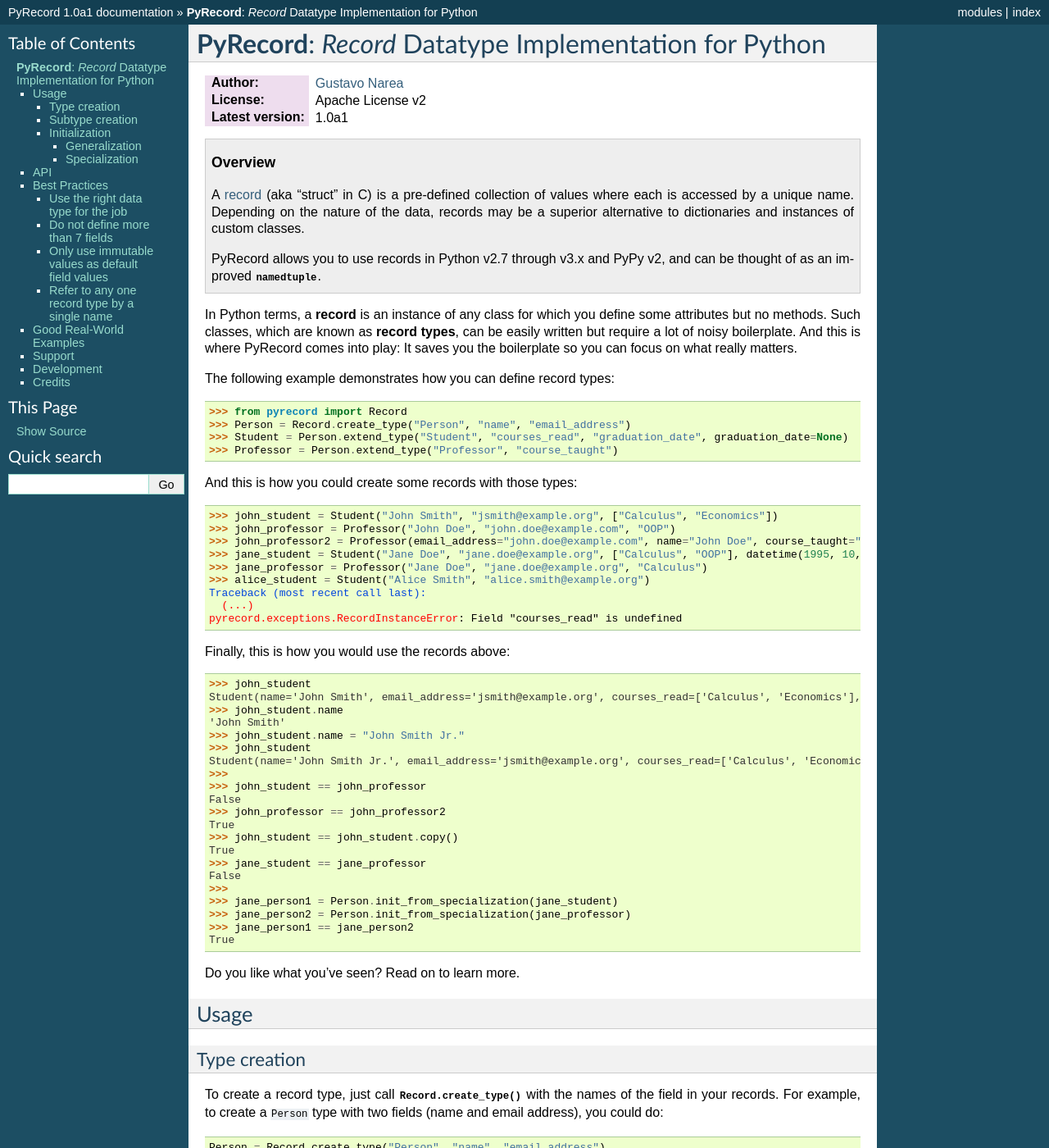
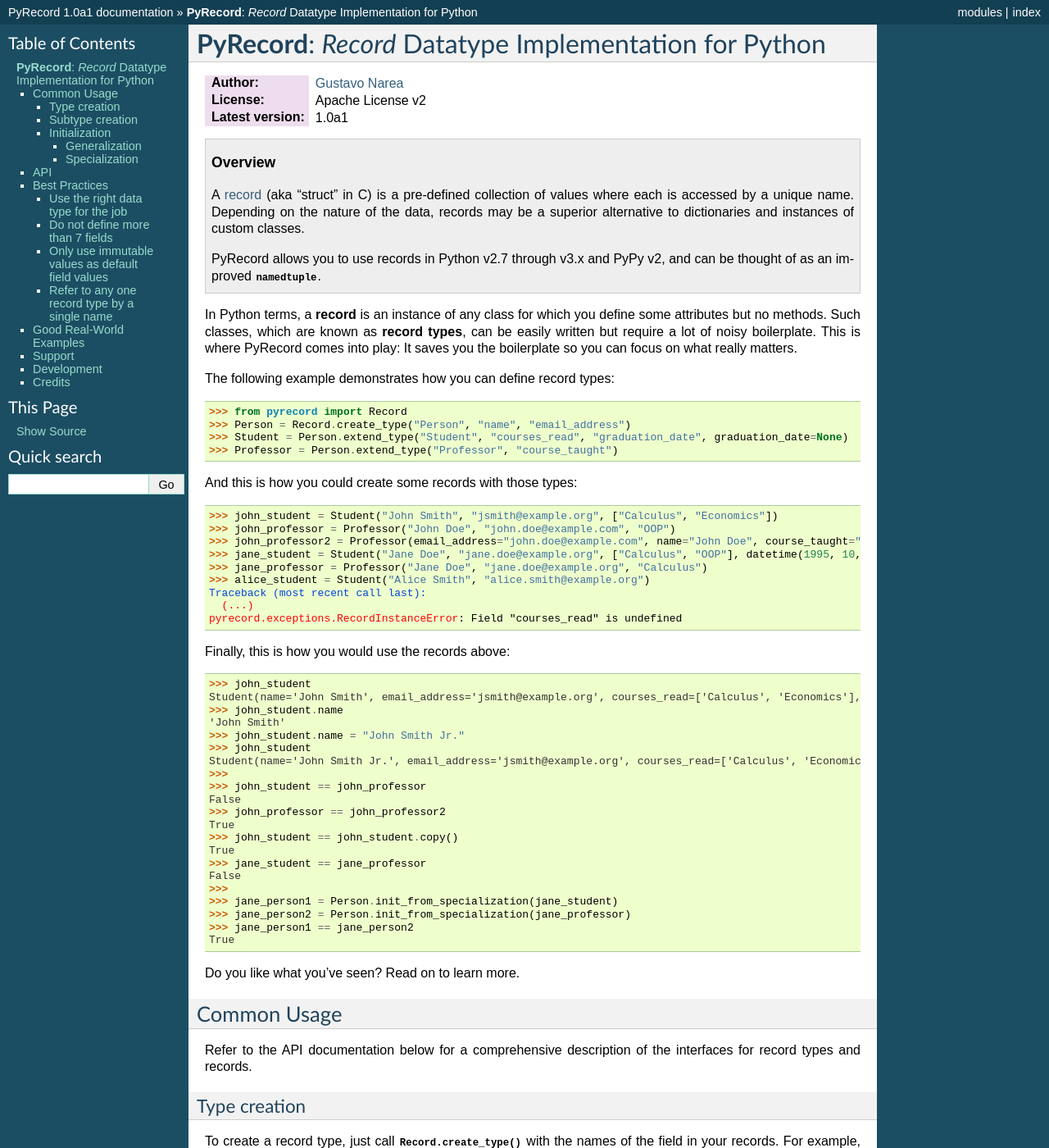
Before and after one commit to gnarea/pyrecord, a Sphinx documentation site: the page built from docs/source/index.rst, in a window 1280 px wide and 1400 px high. Shown: the whole window at 82% size. Built offline with Sphinx 7.4.7, drawn with Linux system fonts in a browser that asks for light colours; some of the changed lines change nothing that is shown; some of the changed text lies outside the part shown.

Commit message:
Minor doc updates

```diff
--- a/docs/source/index.rst
+++ b/docs/source/index.rst
@@ -20,11 +20,11 @@
     PyRecord allows you to use records in Python v2.7 through v3.x and PyPy v2,
     and can be thought of as an improved :class:`~collections.namedtuple`.
 
-In Python terms, a **record** is an instance of any class for which you define some
-attributes but no methods. Such classes, which are known as **record types**,
-can be easily written but require a lot of noisy boilerplate. And this is where
-PyRecord comes into play: It saves you the boilerplate so you can focus on
-what really matters.
+In Python terms, a **record** is an instance of any class for which you define
+some attributes but no methods. Such classes, which are known as **record
+types**, can be easily written but require a lot of noisy boilerplate. This is
+where PyRecord comes into play: It saves you the boilerplate so you can focus
+on what really matters.
 
 The following example demonstrates how you can define record types::
 
@@ -71,8 +71,11 @@
 
 Do you like what you've seen? Read on to learn more.
 
-Usage
-=====
+Common Usage
+============
+
+Refer to the API documentation below for a comprehensive description of the
+interfaces for record types and records.
 
 
 Type creation
@@ -89,7 +92,7 @@
     Because of the way Python works, we cannot infer the name of the new record
     type by just looking at the name of the variable that will get the result
     of :meth:`~Record.create_type`. Unfortunately, this means that you have to
-    specify the name twice as in the example above.
+    specify the record type name twice as in the example above.
 
 To make some fields optional and give them default values, pass such values as
 keyword arguments::
@@ -236,11 +239,15 @@
 Support
 =======
 
+TODO
+
 Questions about modelling should be raised on StackOverflow, for example.
 
 
 Development
 ===========
+
+TODO
 
 
 Credits
```
